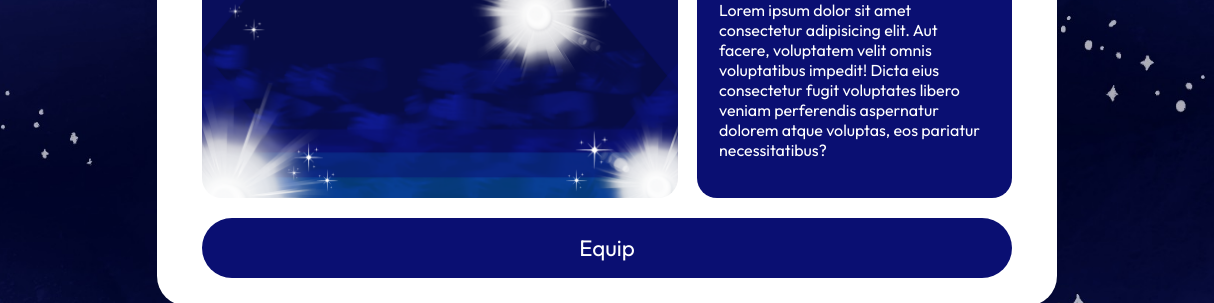
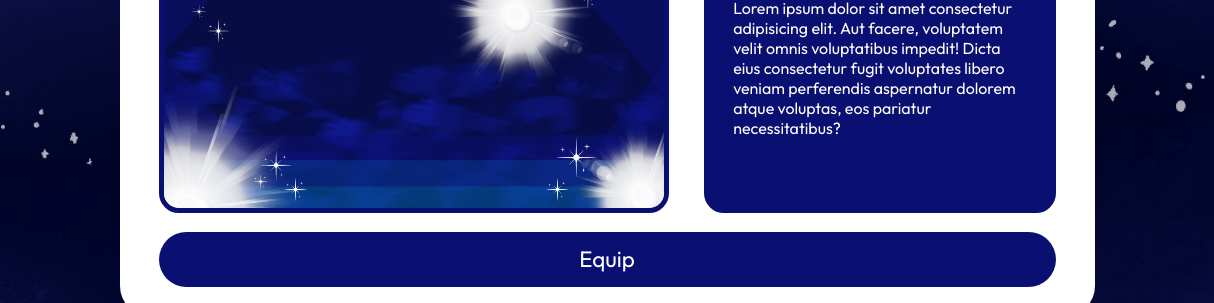
Before and after one commit to SuzanneA-lab/Study-Timer-Project, an Electron app: page Shop.html in a window 1214 px wide. Shown: the part 272-575 px from the top of the page. Drawn offline with nearby package versions, Linux system fonts and the light colour scheme; a web font is replaced by a local one.

Commit message:
Design: changed some design elements of the shop page (borders and sizing)

```diff
--- a/style.css
+++ b/style.css
@@ -724,8 +724,8 @@ a{
 
     background-color: var(--theme);
     border-radius: 30px;
-    width: 900px;
-    height: 400px;
+    width: 975px;
+    height: 420px;
     position: relative;
 
     display: flex;
@@ -741,10 +741,13 @@ a{
     height: 67%;
 
     position: absolute;
-    right: 5%;
+    right: 4%;
     top: 6%;
 
     border-radius: 20px;
+    border-style: solid;
+    border-color: var(--accent);
+    border-width: 5px;
 
     display: flex;
     flex-direction: column;
@@ -775,8 +778,8 @@ a{
 
 .Purchasebutton{
     background-color: var(--accent);
-    width: 90%;
-    height: 15%;
+    width: 92%;
+    height: 13%;
 
     border-radius: 40px;
     position: absolute;
@@ -797,7 +800,10 @@ a{
     height: 67%;
     position: absolute;
     top: 6%;
-    left: 5%;
+    left: 4%;
 
     border-radius: 20px;
+    border-style: solid;
+    border-color: var(--accent);
+    border-width: 5px;
 }
```
